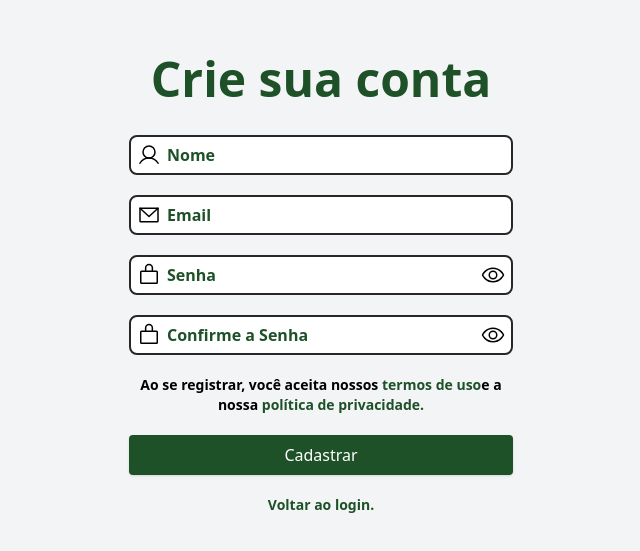
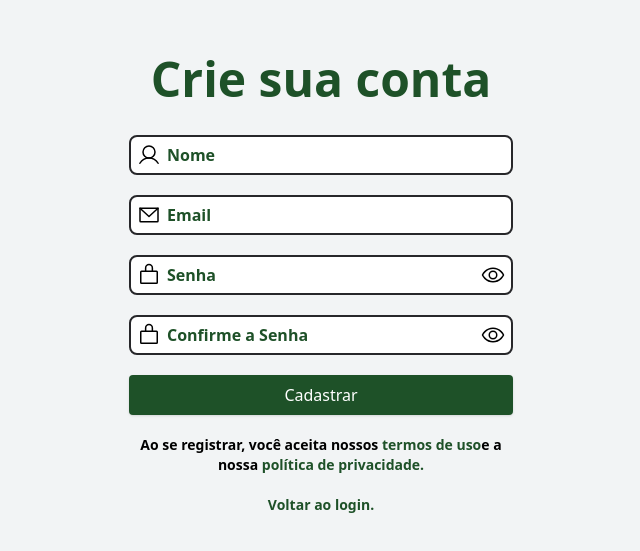
Before and after one commit to robsonvasquez/Carteira_de_Invertimento, a React (Vite) app in the folder investment-wallet-web/: page /newcount in a window 1280 px wide. Shown: the part 115-666 px from the top of the page, without its empty margins (319-959 px from the left). Built offline with nearby package versions, Linux system fonts and the light colour scheme.

Commit message:
Update: Organization of folders

```diff
--- a/investment-wallet-web/src/components/Table/Table.tsx
+++ b/investment-wallet-web/src/components/Table/Table.tsx
@@ -1,5 +1,5 @@
 import {NotePencil, Trash} from 'phosphor-react';
-import Button from '../Button';
+import Button from '../form/Button';
 
 export interface ElementProps{
   id: number,
--- a/investment-wallet-web/src/components/form/Form.tsx
+++ b/investment-wallet-web/src/components/form/Form.tsx
@@ -1,10 +1,10 @@
-import { Placeholder } from "phosphor-react";
 import { FormEvent , FormHTMLAttributes } from "react";
-import Input, {InputProps} from "../Input";
-
+import Button from "./Button";
+import Input, {InputProps} from "./Input";
 
 interface FormProps extends FormHTMLAttributes<HTMLFormElement>{
   inputs: InputProps[];
+  button: string;
 }
 
 export default function Form(props: FormProps){
@@ -21,8 +21,9 @@ export default function Form(props: FormProps){
   return(
     <form onSubmit={handleSubmit} >
       {props.inputs.map((input : InputProps) => (
-        <Input key={input.id} name={input.name} placeholder={input.placeholder} type={input.type} image={input.image}/>
+        <Input name={input.name} placeholder={input.placeholder} type={input.type} image={input.image}/>
       ))}
+      <Button text={props.button} type='submit'/>
     </form>
   );
 }
--- a/investment-wallet-web/src/pages/Home.tsx
+++ b/investment-wallet-web/src/pages/Home.tsx
@@ -6,7 +6,7 @@ import BottomBar from "../components/Bars/BottomBar";
 import CardResume from "../components/Cards/CardResume";
 import CardGraph from "../components/Cards/CardGraph";
 import CardActive from "../components/Cards/CardActive";
-import Button from "../components/Button";
+import Button from "../components/form/Button";
 
 const l = [
   {
--- a/investment-wallet-web/src/pages/Login.tsx
+++ b/investment-wallet-web/src/pages/Login.tsx
@@ -1,7 +1,7 @@
 import { Link } from "react-router-dom";
 import { Wallet } from "phosphor-react";
 
-import Button from '../components/Button';
+import Button from '../components/form/Button';
 import LinkGreen from "../components/LinkGreen";
 import Form from "../components/form/Form";
 import {formLogin} from "../components/form/TypeForms";
@@ -41,19 +41,12 @@ export default function Login() {
         </div>
       </Link>
       <div className="flex flex-col justify-center items-center">
-        <Form inputs={formLogin}/>
-        {/* <form onSubmit={handleSubmit}>
-          <Input name='email' image="email" type='email' placeholder="Email" />
-          <Input name='password' image="lock" type="password" placeholder="Senha"/>
-        </form> */}
-        <Button text='Entrar' type='submit'/>
+        <Form inputs={formLogin} button="Entrar" />
         <LinkGreen to='/' className='mt-5' text='Esqueceu sua Senha?'/>
         <Link to={'/newcount'}>
           <Button className='w-60 mt-8' text='Criar nova conta'/>
         </Link>
       </div>
     </div>
-
   );
-
 }
--- a/investment-wallet-web/src/pages/NewActive.tsx
+++ b/investment-wallet-web/src/pages/NewActive.tsx
@@ -1,5 +1,5 @@
 import TopBar from "../components/Bars/TopBar";
-import Input from "../components/Input";
+import Input from "../components/form/Input";
 
 export default function NewActive(){
   return(
--- a/investment-wallet-web/src/pages/NewCount.tsx
+++ b/investment-wallet-web/src/pages/NewCount.tsx
@@ -1,4 +1,4 @@
-import Button from "../components/Button";
+import Button from "../components/form/Button";
 import LinkGreen from "../components/LinkGreen";
 import Form from "../components/form/Form";
 import { formNewCount } from "../components/form/TypeForms";
@@ -9,15 +9,14 @@ export default function NewCount(){
       <div className="w-96 flex flex-col">
         <h1 className={`text-theme-color text-center text-5xl font-bold mb-8`}>Crie sua conta</h1>
         <div className="flex flex-col justify-center items-center">
-          <Form inputs={formNewCount}/>
-          <span className='text-center text-sm font-bold'>
+          <Form inputs={formNewCount} button="Cadastrar"/>
+
+          <span className='text-center text-sm font-bold mt-5'>
             Ao se registrar, você aceita nossos&nbsp;
             <LinkGreen to='/' text='termos de uso'/>
             e a nossa&nbsp;
             <LinkGreen to='/' text='política de privacidade.'/>
           </span>
-
-          <Button className='mt-5' text='Cadastrar'/>
 
           <LinkGreen to='/login' className="mt-5" text="Voltar ao login."/>
         </div>
--- a/investment-wallet-web/src/pages/Profile.tsx
+++ b/investment-wallet-web/src/pages/Profile.tsx
@@ -1,5 +1,5 @@
-import Button from "../components/Button";
-import Input from "../components/Input";
+import Button from "../components/form/Button";
+import Input from "../components/form/Input";
 import LinkGreen from "../components/LinkGreen";
 import TopBar from "../components/Bars/TopBar";
 
```
Also changed, not shown: investment-wallet-web/src/components/form/Button.tsx (renamed from investment-wallet-web/src/components/Button.tsx), investment-wallet-web/src/components/form/Input.tsx (line endings or trailing spaces), investment-wallet-web/src/components/form/Label.tsx (renamed from investment-wallet-web/src/components/Label.tsx).
